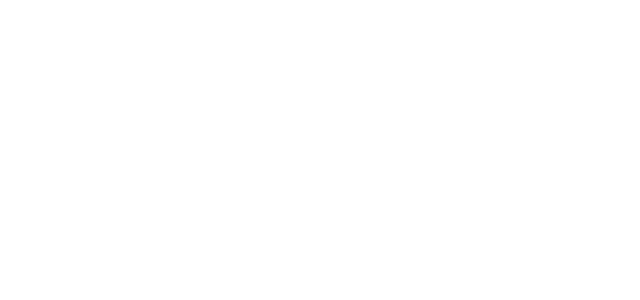
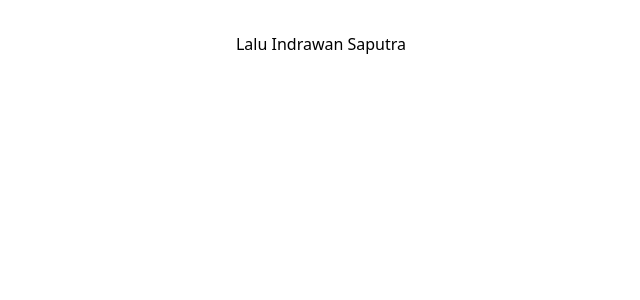
Before and after one commit to IndrawanLalu/indrawan-project, a React (Vite) app: page / in a window 1280 px wide. Before the commit this address had no page. Shown: the top 300 px of the page, without its empty margins (319-959 px from the left). Built offline with nearby package versions, Linux system fonts and the light colour scheme.

Commit message:
buat pencarian beban update

```diff
--- a/src/App.jsx
+++ b/src/App.jsx
@@ -4,21 +4,17 @@
 import { Route, Routes } from 'react-router-dom'
 import Diandra from './pages/diandra'
 import Amg from './pages/Amg'
+import Home from './pages/Home'
 
 
 function App() {
-
-
   return (
     <>
-
       <Routes>
+        <Route path="/" Component={Home} />
         <Route path="/diandra" Component={Diandra} />
         <Route path="/amg" Component={Amg} />
-
       </Routes>
-
-
     </>
   )
 }
--- /dev/null
+++ b/src/pages/Home.jsx
@@ -0,0 +1,4 @@
+const Home = () => {
+    return <div>Lalu Indrawan Saputra</div>;
+};
+export default Home;
```
